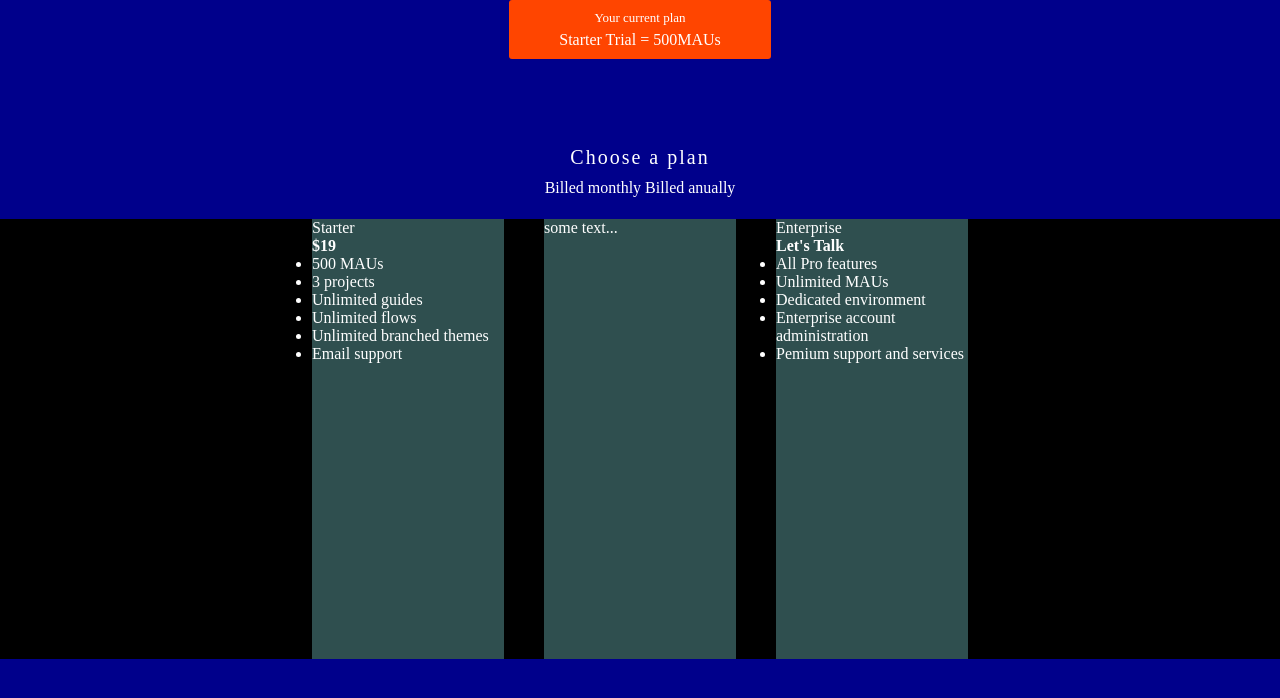
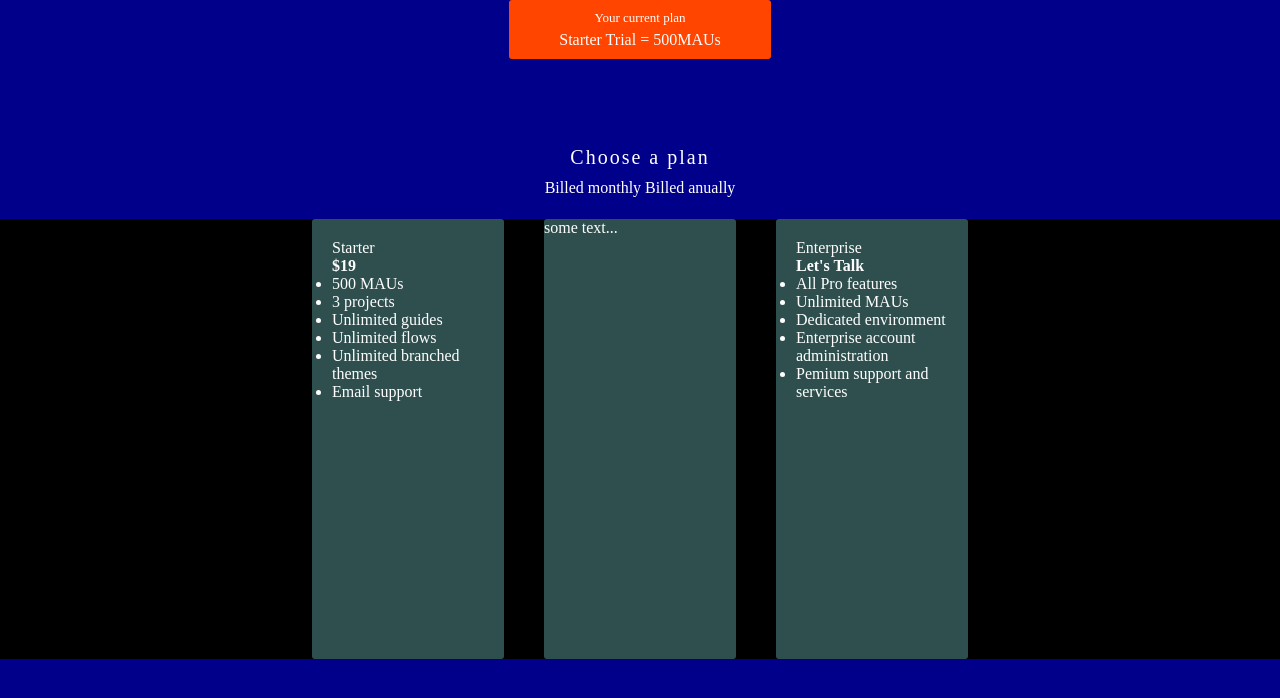
Before and after one commit to Uwemski/justCruising, a website: page index.html in a window 1280 px wide. Drawn offline with Linux system fonts and the light colour scheme.

Commit message:
I tried to pad the elements in the starter class and it worked.

```diff
--- a/index.html
+++ b/index.html
@@ -25,20 +25,24 @@
 				<div class="row">
 					<div class="col-1-of-3">
 						<div class="starter">
-							<p>Starter</p>
-							<h4>
+							<p class="section-plan--header">Starter</p>
+							<h4 class="section-plan--figure">
 								$19
 							</h4>
 
-							<div class="list-items"><ul>
+							<div class="list-items">
+								<ul>
 									<li>500 MAUs</li>
 									<li>3 projects</li>
 									<li>Unlimited guides</li>
 									<li>Unlimited flows</li>
 									<li>Unlimited branched themes</li>
 									<li>Email support</li>
-							</ul></div>
+								</ul>
 							</div>
+						</div>
+
+
 					</div>
 					<div class="col-2-of-3">
 						some text...
--- a/sass/main.scss
+++ b/sass/main.scss
@@ -80,8 +80,13 @@ body {
     background-color:darkslategrey;
     width: 15%;
     height: 55vh;
+    border-radius: 3px;
 
     &:not(:last-child) {
         margin-right: $gutter-horizontal;
     }
 }
+
+.starter {
+    padding: 20px;
+}
```
Also changed, not shown: css/style.css. Lines whose indentation alone changed are shown as unchanged.
